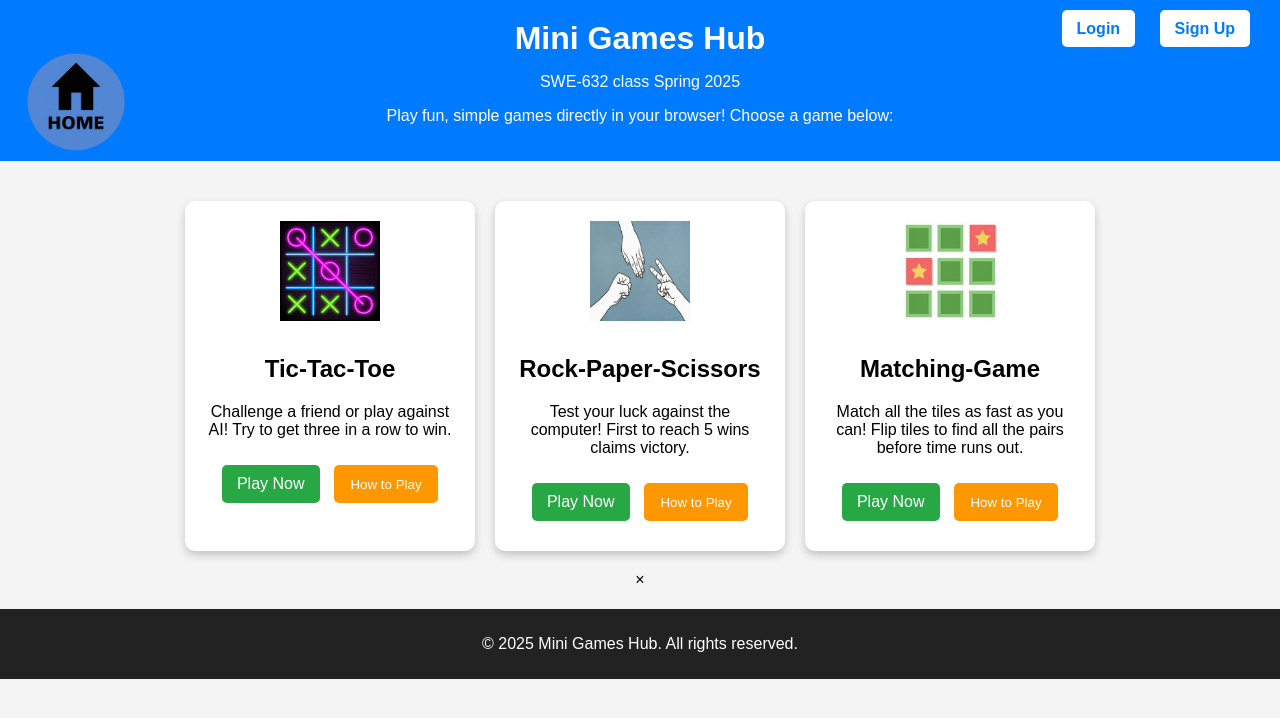
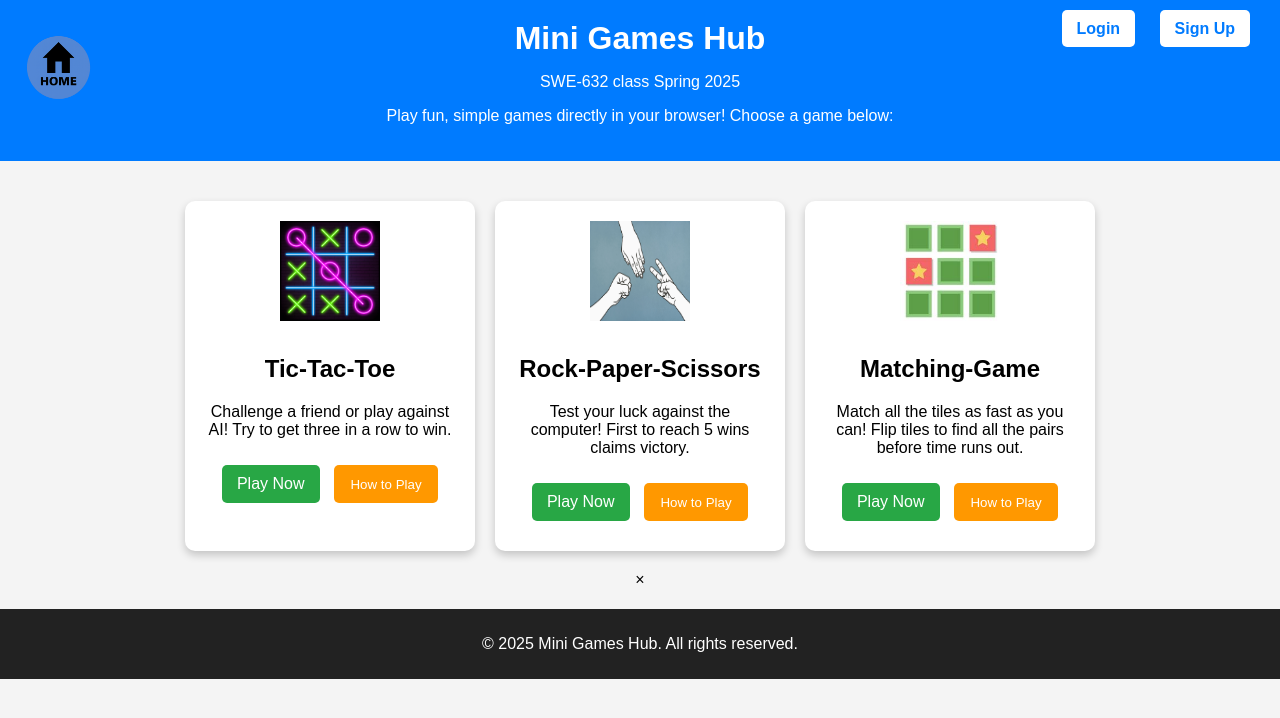
Before and after one commit to ricardoaldanasalas/SWE-632-v4, a plain HTML site: page index.html in a window 1280 px wide. Drawn offline with Linux system fonts and the light colour scheme.

Commit message:
centered home icon and made icon smaller

```diff
--- a/css/styles.css
+++ b/css/styles.css
@@ -23,13 +23,13 @@ h1 {
 .header-left {
     position: absolute;
     left: 10px;  /* Adjust position of home icon in the left corner */
-    top: 13%;
+    top: 10%;
     left: 2%;
-    transform: translateY(-50%);
+    transform: translateY(-65%);
 }
 
 .header-left img {
-    width: 100px;  /* Adjust the size of the home icon */
+    width: 65px;  /* Adjust the size of the home icon */
     height: auto; /* Keep aspect ratio of the image */
 }
 
```
